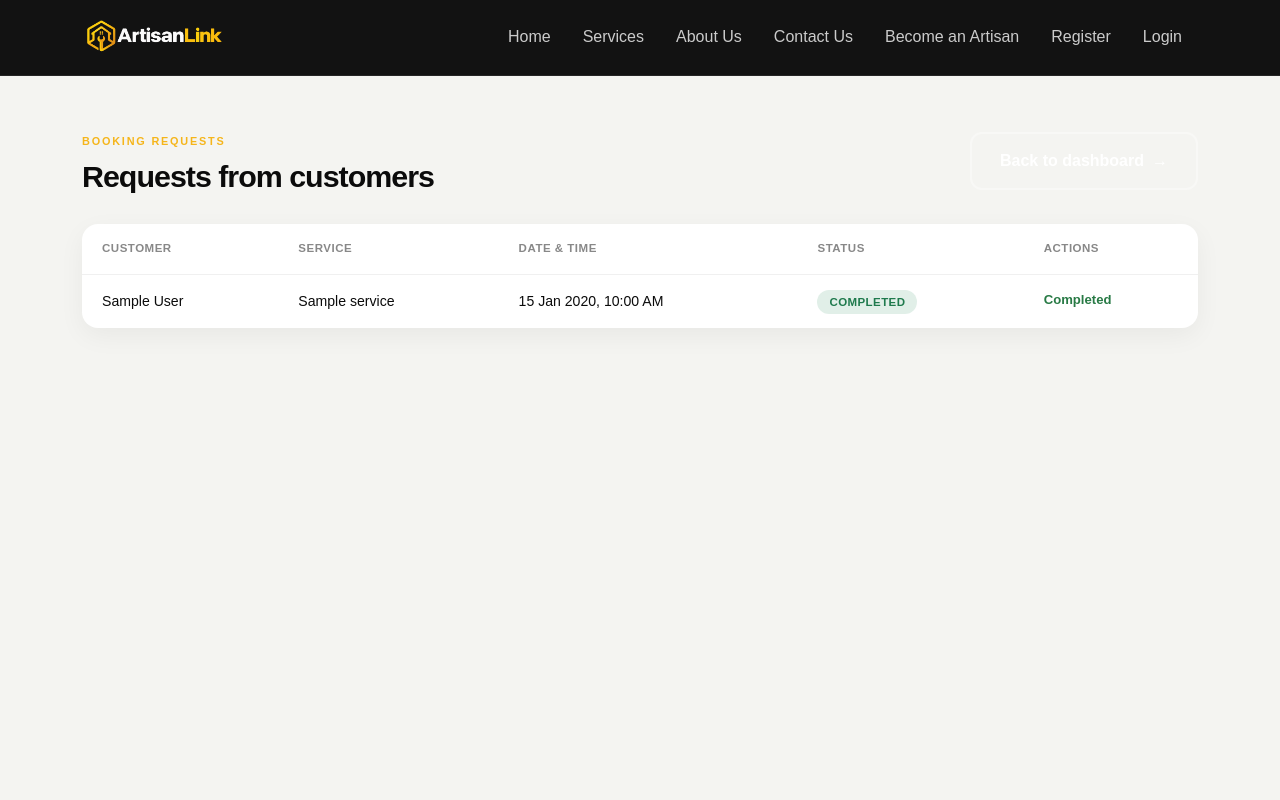
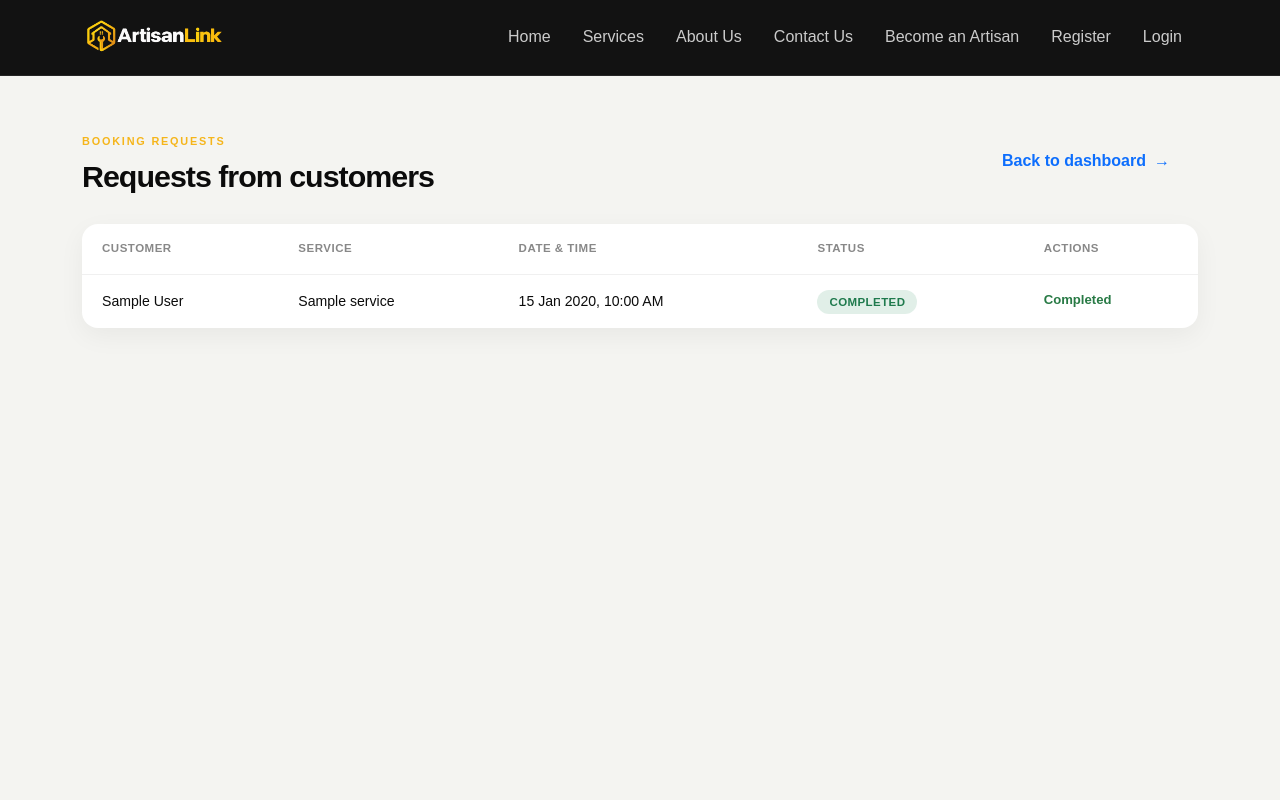
Before and after one commit to Vichi-King/ArtisanLink, a Flask app: template app/templates/artisan_bookings.html in a window 1280 px wide. Run offline with Flask 3, Linux system fonts and the light colour scheme; the template is opened without the code that fills it: values that come from a table or form of the project are taken from there, others are empty; tables that the repository leaves empty hold one stand-in row (values such as "Sample post").

Commit message:
Update artisan bookings back button styling

```diff
--- a/app/templates/artisan_bookings.html
+++ b/app/templates/artisan_bookings.html
@@ -5,7 +5,7 @@
     <div class="container">
         <header class="bookings-list-header">
             <div><span class="artisan-dashboard-eyebrow">BOOKING REQUESTS</span><h1>Requests from customers</h1></div>
-            <a href="{{ url_for('artisan_dashboard') }}" class="hero-btn hero-btn-secondary">Back to dashboard <span class="ms-2">→</span></a>
+            <a href="{{ url_for('artisan_dashboard') }}" class="hero-btn al-dashboard-back-btn">Back to dashboard <span class="ms-2">→</span></a>
         </header>
         {% if bookings %}
         <div class="bookings-table-wrap">
```
